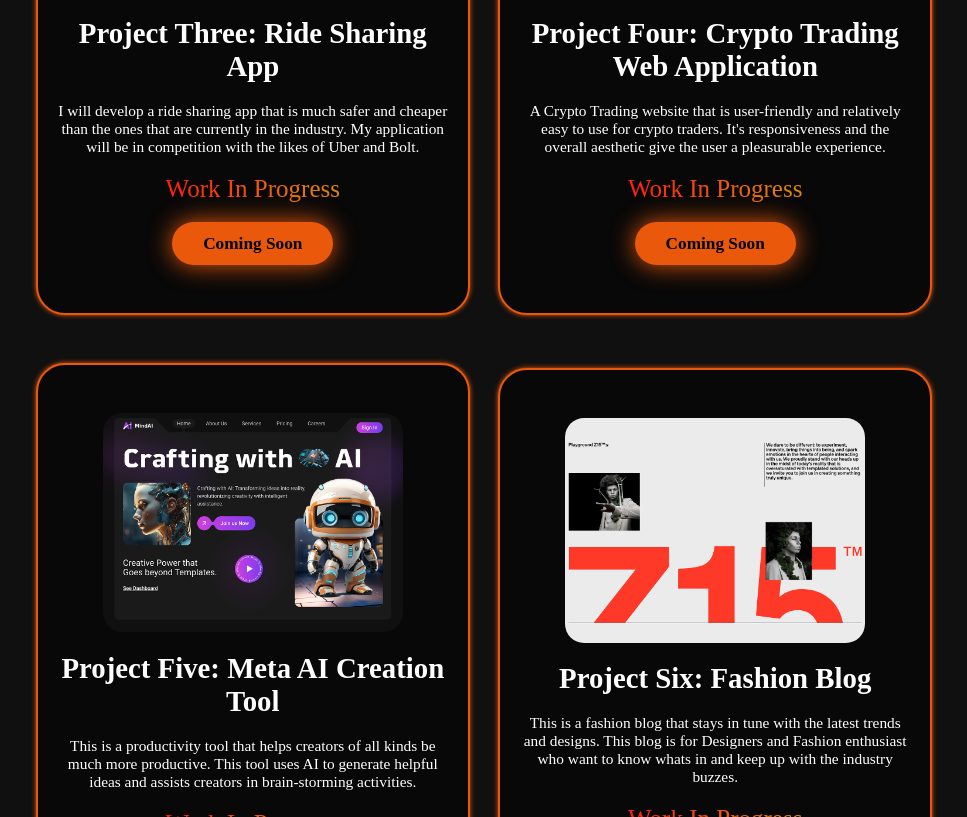
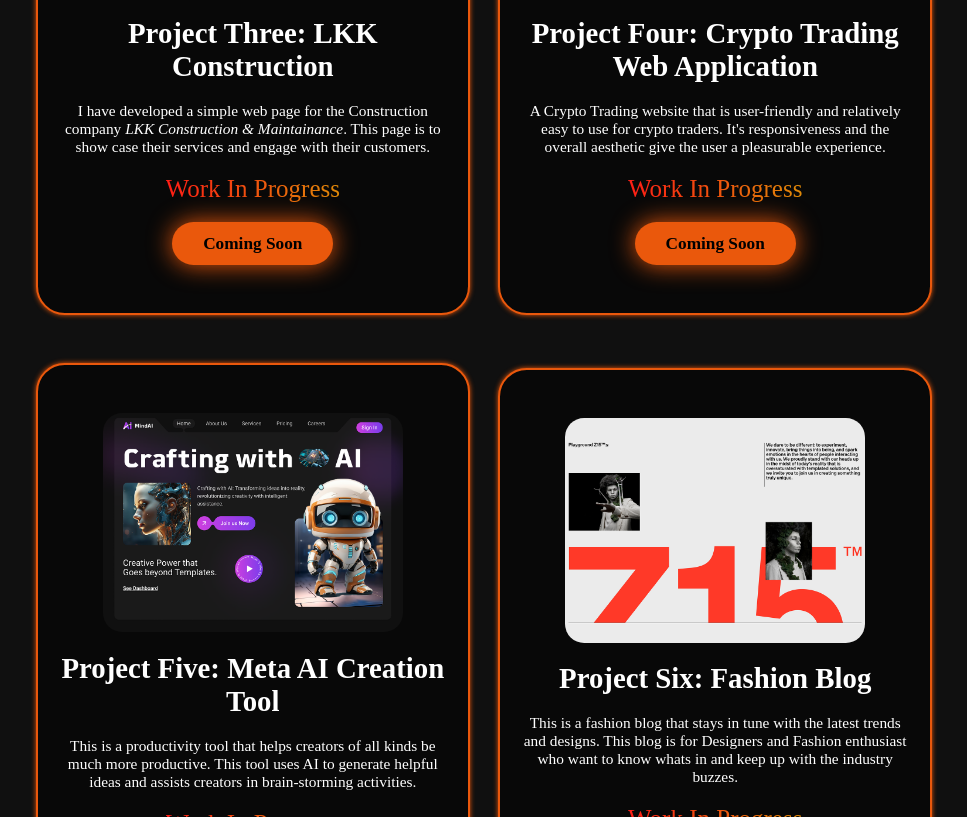
Before and after one commit to 88emkay88/portfolio-website, a plain HTML site: page index.html in a window 1280 px wide. Shown: the part 5511-6328 px from the top of the page, without its empty margins (156-1123 px from the left). Drawn offline with nearby package versions, Linux system fonts and the light colour scheme.

Commit message:
Project 3 updated

```diff
--- a/index.html
+++ b/index.html
@@ -202,11 +202,9 @@
 
         <div class="project-card">
           <img src="Project_3.png" alt="" />
-          <h3>Project Three: Ride Sharing App</h3>
+          <h3>Project Three: LKK Construction</h3>
           <p>
-            I will develop a ride sharing app that is much safer and cheaper
-            than the ones that are currently in the industry. My application
-            will be in competition with the likes of Uber and Bolt.
+            I have developed a simple web page for the Construction company <i>LKK Construction & Maintainance</i>. This page is to show case their services and engage with their customers.
           </p>
           <span class="inProgress">Work In Progress</span>
           <div class="btn">Coming Soon</div>
```
Also changed, not shown: 1 other file.
